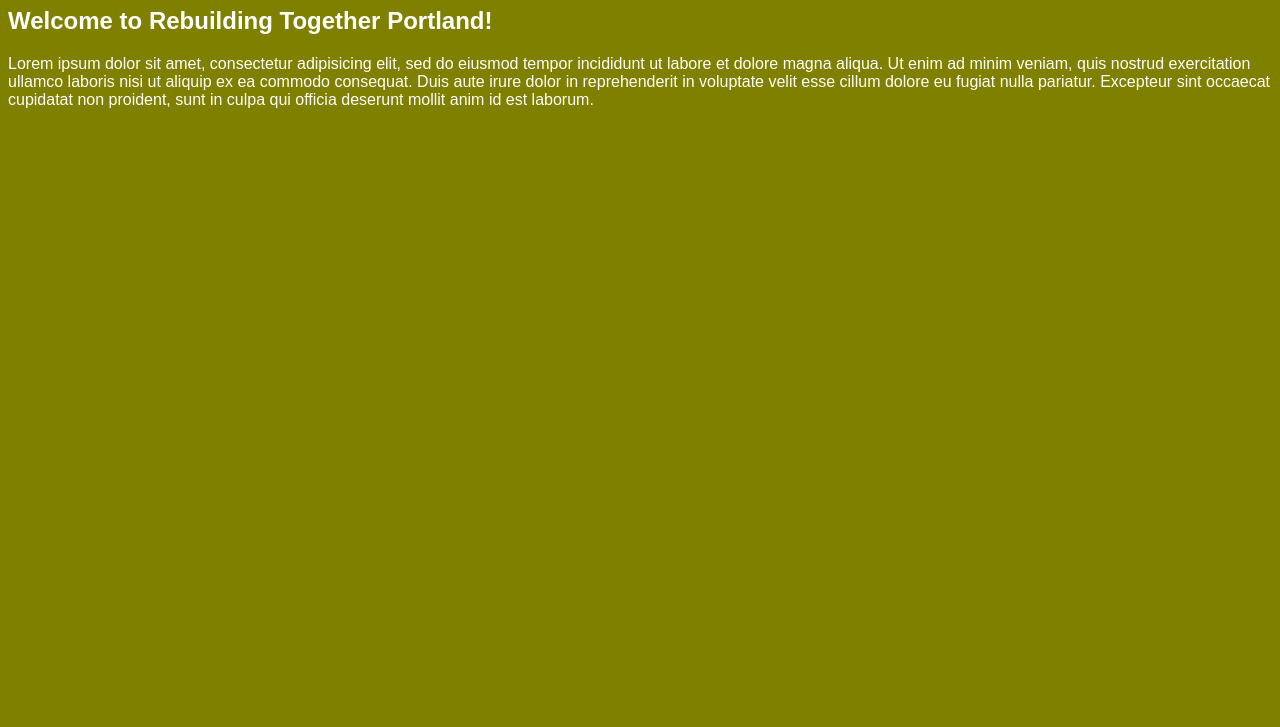
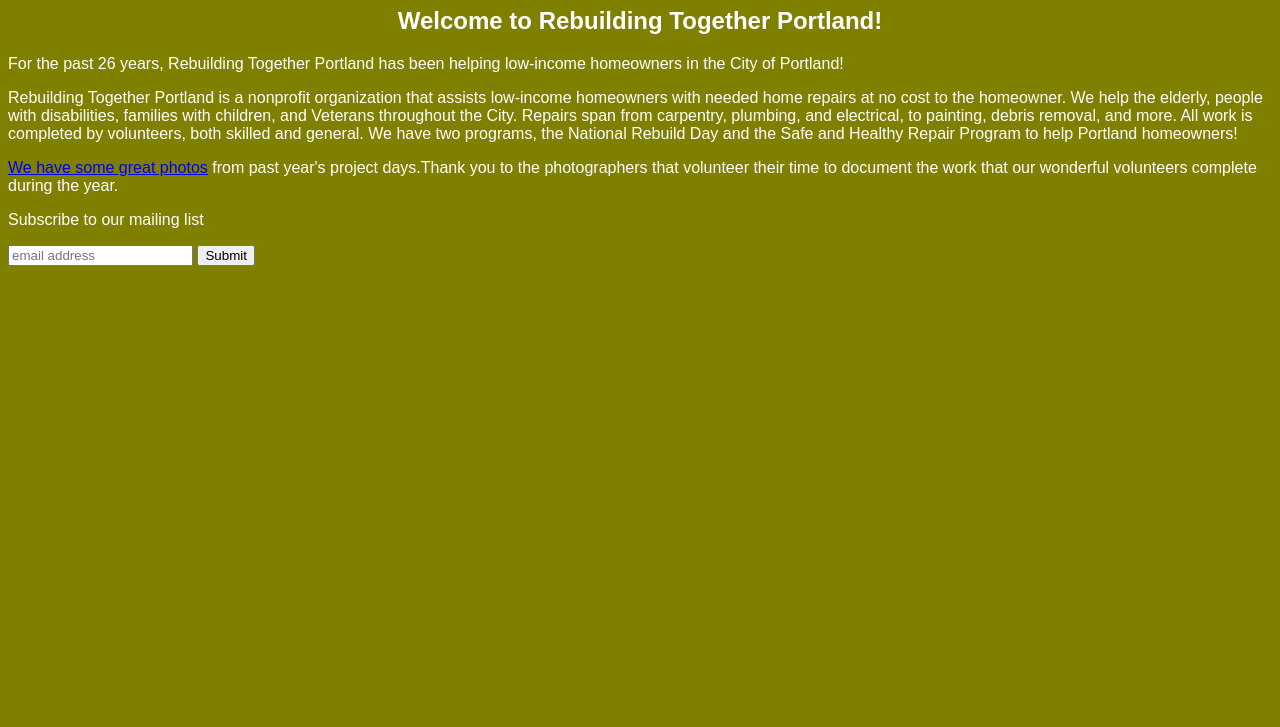
Before and after one commit to mdonegan91/mdonegan91.github.io, a plain HTML site: page unit_1/index.html in a window 1280 px wide. Shown: the part 73-800 px from the top of the page. Drawn offline with Linux system fonts and the light colour scheme.

Commit message:
submitting first project

```diff
--- a/unit_1/css/style.css
+++ b/unit_1/css/style.css
@@ -1,8 +1,9 @@
 body  {
   background-color: olive;
-}
-
-h1,h2, p  {
   color: white;
   font-family: arial;
 }
+
+h1, h2  {
+  text-align: center;
+}
--- a/unit_1/index.html
+++ b/unit_1/index.html
@@ -7,11 +7,11 @@
 <body>
   <h1>Rebuilding Together Portland</h1>
   <h2>Welcome to Rebuilding Together Portland!</h2>
-  <p>Lorem ipsum dolor sit amet, consectetur adipisicing elit, sed do eiusmod
-  tempor incididunt ut labore et dolore magna aliqua. Ut enim ad minim veniam,
-  quis nostrud exercitation ullamco laboris nisi ut aliquip ex ea commodo
-  consequat. Duis aute irure dolor in reprehenderit in voluptate velit esse
-  cillum dolore eu fugiat nulla pariatur. Excepteur sint occaecat cupidatat non
-  proident, sunt in culpa qui officia deserunt mollit anim id est laborum.</p>
+  <p>For the past 26 years, Rebuilding Together Portland has been helping low-income homeowners in the City of Portland!</p>
+  <p>Rebuilding Together Portland is a nonprofit organization that assists low-income homeowners with needed home repairs at no cost to the homeowner. We help the elderly, people with disabilities, families with children, and Veterans throughout the City. Repairs span from carpentry, plumbing, and electrical, to painting, debris removal, and more. All work is completed by volunteers, both skilled and general. We have two programs, the National Rebuild Day and the Safe and Healthy Repair Program to help Portland homeowners! </p>
+  <p><a href="http://rtpdx.org/plogger/index.php"> We have some great photos</a> from past year's project days.Thank you to the photographers that volunteer their time to document the work that our wonderful volunteers complete during the year.
+  <p>Subscribe to our mailing list</p>
+  <input type=email" placeholder="email address">
+  <input type="submit">
 </body>
 </html>
```
Also changed, not shown: 2 other files.
